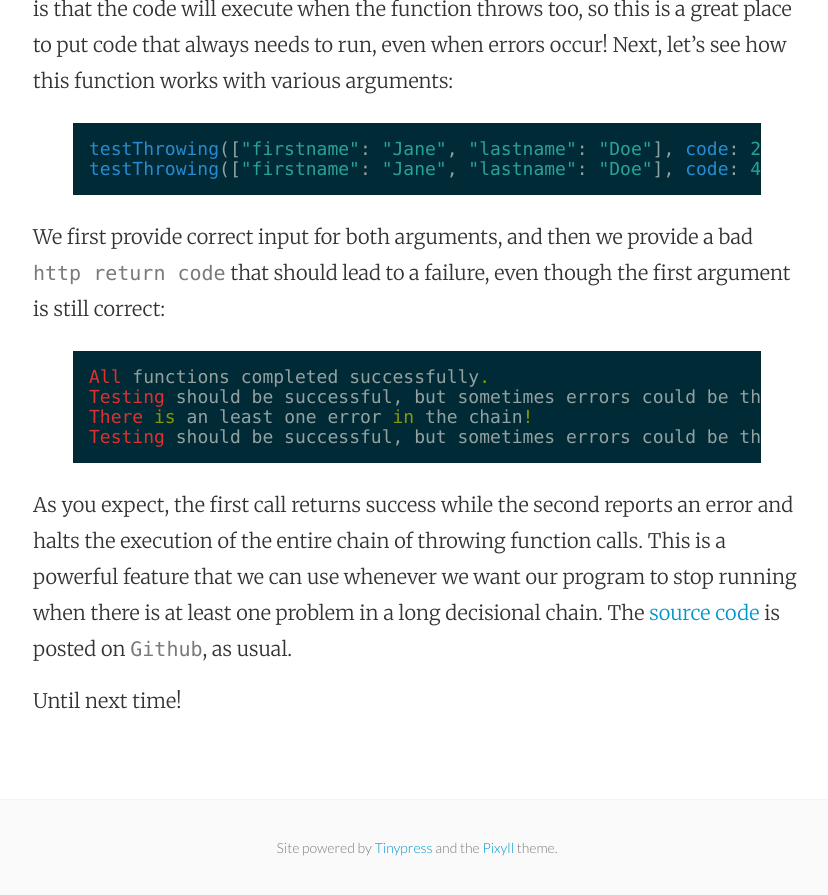
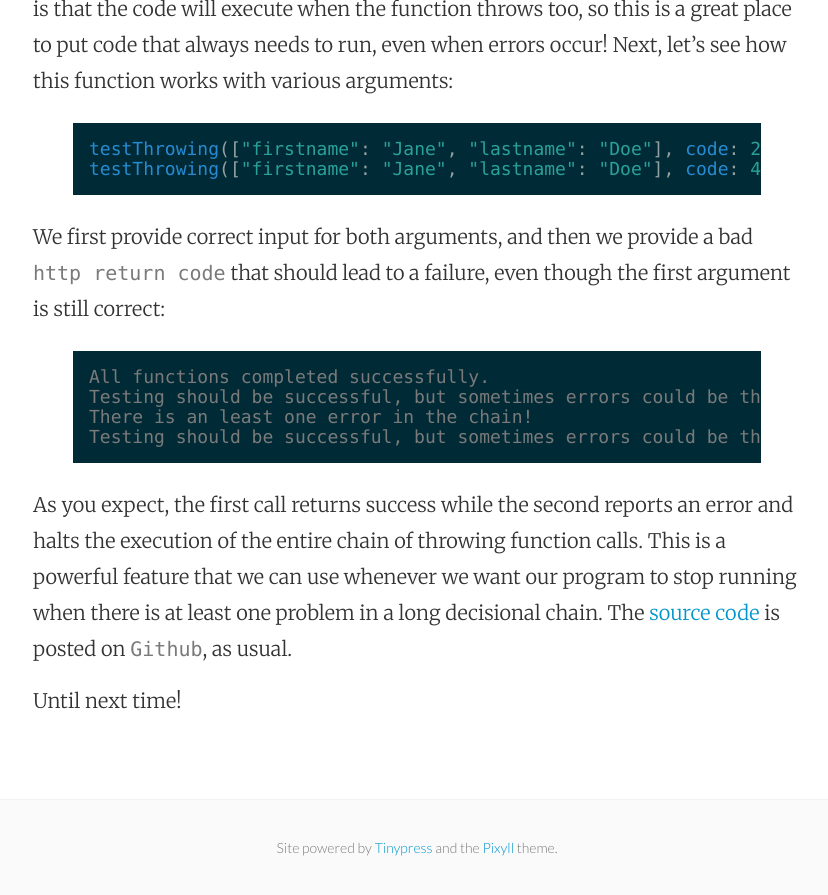
Before and after one commit to mhorga/mhorga.github.io, a Jekyll site: the page built from _posts/2015-12-21-error-handling-in-swift.markdown, in a window 1280 px wide and 900 px high, scrolled down 3600 px. Shown: the top 895 px of the window, without its empty margins (223-1051 px from the left). Built offline with Jekyll 4.4.1, drawn with Linux system fonts in a browser that asks for light colours; some of the changed text lies outside the part shown.

Commit message:
Post update: Error handling in Swift

```diff
--- a/_posts/2015-12-21-error-handling-in-swift.markdown
+++ b/_posts/2015-12-21-error-handling-in-swift.markdown
@@ -65,7 +65,7 @@
 
 In the second call, we omitted the `firstname` in purpose to see how output looks like:
 
-{% highlight swift %}
+{% highlight text %}
 Jane Doe
 Invalid data.
 {% endhighlight %}
@@ -109,7 +109,7 @@
 
 We first provide correct input for both arguments, and then we provide a bad `http return code` that should lead to a failure, even though the first argument is still correct:
 
-{% highlight swift %}
+{% highlight text %}
 All functions completed successfully.
 Testing should be successful, but sometimes errors could be thrown.
 There is an least one error in the chain!
```
